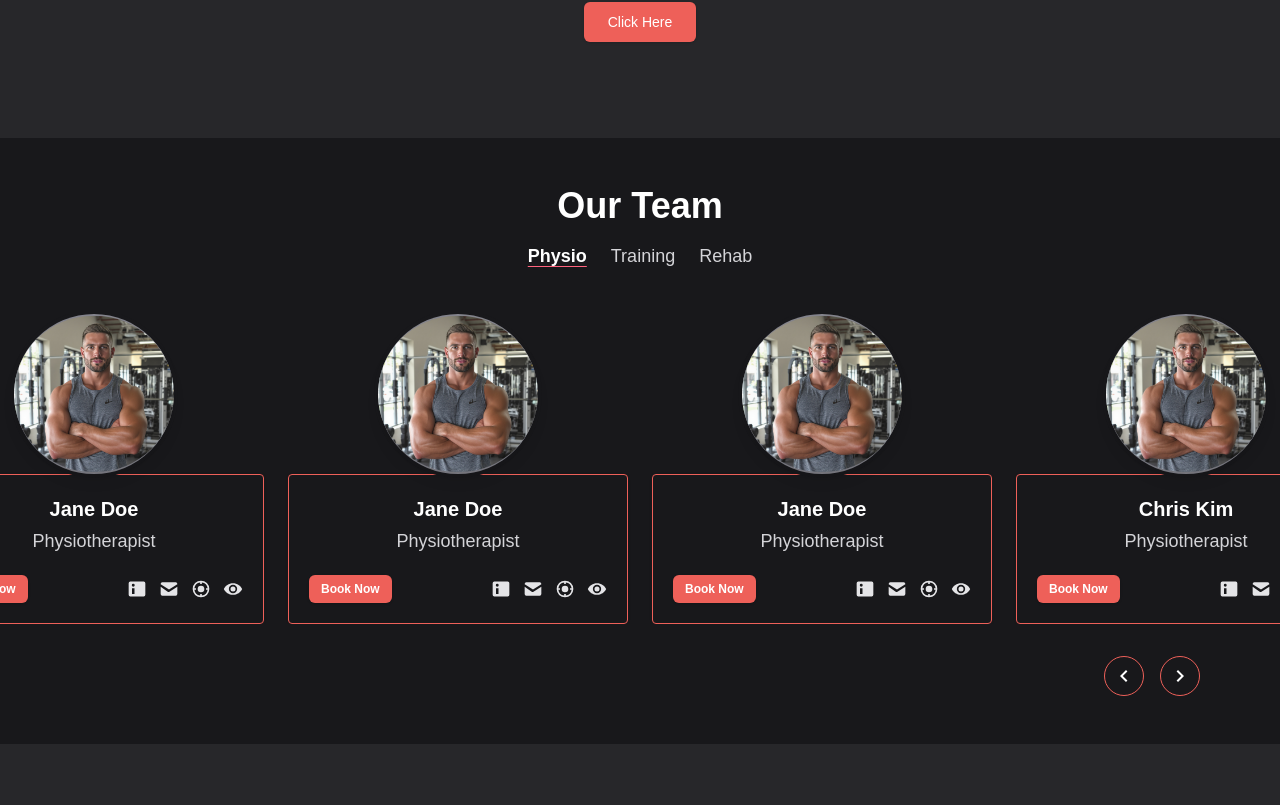
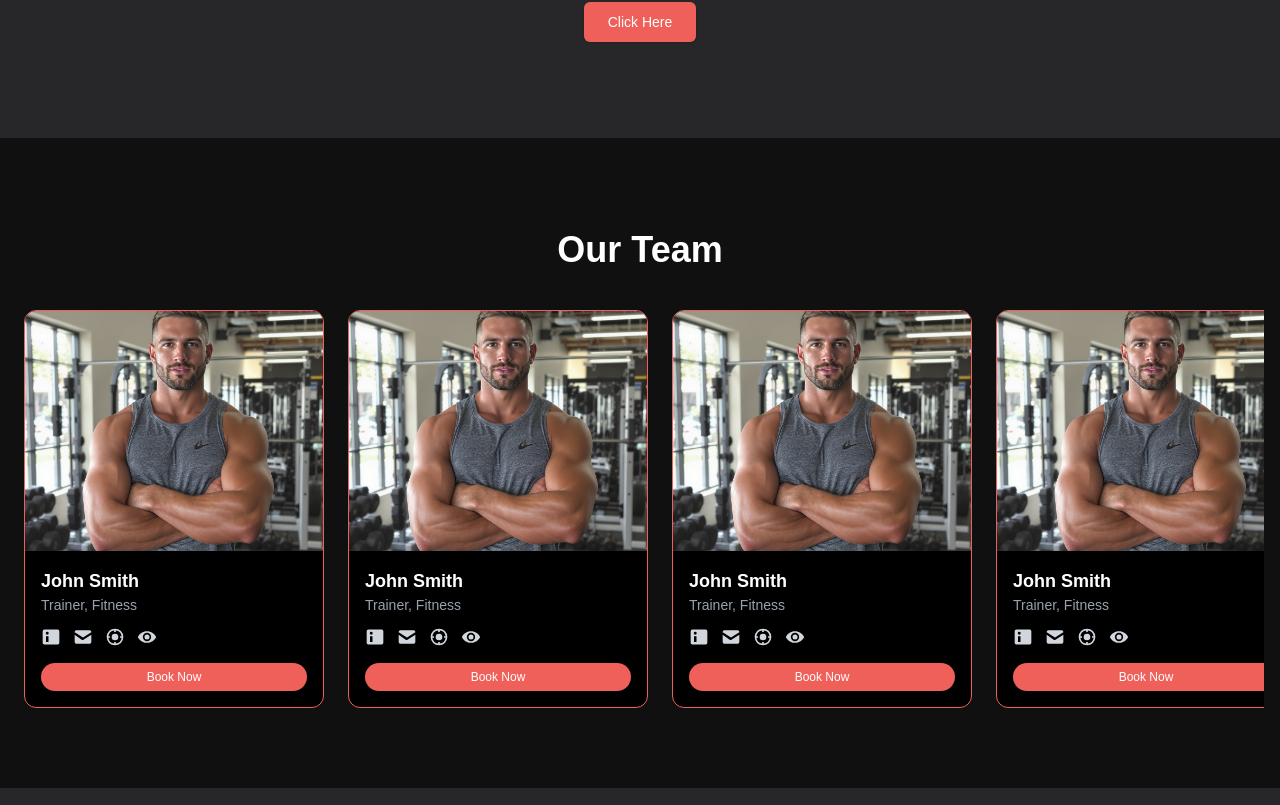
Before and after one commit to shishir95/depth-training-frontend, a Next.js app: page /home in a window 1280 px wide. Shown: the part 995-1800 px from the top of the page. Built offline with nearby package versions, Linux system fonts and the light colour scheme.

Commit message:
trainer card added

```diff
--- a/src/components/home/TeamSection.jsx
+++ b/src/components/home/TeamSection.jsx
@@ -1,287 +1,135 @@
-// components/TeamSection.jsx
 "use client";
 
-import { useEffect, useMemo, useRef, useState } from "react";
+import { useEffect, useState, useRef } from "react";
 
-// ---- demo data: replace with your CMS/DB data ----
 const TEAM = [
   {
     id: 1,
     name: "John Smith",
-    title: "Trainer,  Fitness",
-    tags: ["Training"],
-    li: "#",
-    mail: "mailto:john@example.com",
-    site: "#",
-    view: "/trainerdescription",
+    role: "Trainer, Fitness",
+    image: "/assets/image.png",
   },
   {
     id: 2,
-    name: "Jane Doe",
-    title: "Physiotherapist",
-    tags: ["Physio"],
-    li: "#",
-    mail: "mailto:jane@example.com",
-    site: "#",
-    view: "/trainerdescription",
+    name: "John Smith",
+    role: "Trainer, Fitness",
+    image: "/assets/image.png",
   },
   {
     id: 3,
-    name: "Jane Doe",
-    title: "Physiotherapist",
-    tags: ["Physio"],
-    li: "#",
-    mail: "mailto:jane@example.com",
-    site: "#",
-    view: "/trainerdescription",
+    name: "John Smith",
+    role: "Trainer, Fitness",
+    image: "/assets/image.png",
   },
   {
     id: 4,
-    name: "Jane Doe",
-    title: "Physiotherapist",
-    tags: ["Physio"],
-    li: "#",
-    mail: "mailto:jane@example.com",
-    site: "#",
-    view: "/trainerdescription",
+    name: "John Smith",
+    role: "Trainer, Fitness",
+    image: "/assets/image.png",
   },
   {
     id: 5,
-    name: "Alex Lee",
-    title: "Trainer,  Fitness",
-    tags: ["Training"],
-    li: "#",
-    mail: "mailto:alex@example.com",
-    site: "#",
-    view: "/trainerdescription",
-  },
-  {
-    id: 6,
-    name: "Sam Patel",
-    title: "Rehab Specialist",
-    tags: ["Rehab"],
-    li: "#",
-    mail: "mailto:sam@example.com",
-    site: "#",
-    view: "/trainerdescription",
-  },
-  {
-    id: 7,
-    name: "Chris Kim",
-    title: "Physiotherapist",
-    tags: ["Physio"],
-    li: "#",
-    mail: "mailto:chris@example.com",
-    site: "#",
-    view: "/trainerdescription",
-  },
-  {
-    id: 8,
-    name: "Morgan Yu",
-    title: "Rehab Specialist",
-    tags: ["Rehab"],
-    li: "#",
-    mail: "mailto:morgan@example.com",
-    site: "#",
-    view: "/trainerdescription",
+    name: "John Smith",
+    role: "Trainer, Fitness",
+    image: "/assets/image.png",
   },
 ];
 
-const TABS = ["Physio", "Training", "Rehab"];
-
-// simple inline icons (no extra deps)
+// inline icons
 const Icon = {
   li: (props) => (
-    <svg viewBox="0 0 24 24" fill="currentColor" aria-hidden="true" {...props}>
+    <svg viewBox="0 0 24 24" fill="currentColor" {...props}>
       <path d="M4 3a2 2 0 0 0-2 2v14a2 2 0 0 0 2 2h16a2 2 0 0 0 2-2V5a2 2 0 0 0-2-2H4zm3.5 6.25A1.75 1.75 0 1 1 9.25 7.5 1.75 1.75 0 0 1 7.5 9.25zM6 18v-7h3v7H6zm6 0v-4c0-1.105.895-2 2-2s2 .895 2 2v4h3v-4.5c0-2.485-2.015-4.5-4.5-4.5S10 11.015 10 13.5V18h2z" />
     </svg>
   ),
   mail: (props) => (
-    <svg viewBox="0 0 24 24" fill="currentColor" aria-hidden="true" {...props}>
+    <svg viewBox="0 0 24 24" fill="currentColor" {...props}>
       <path d="M2 6a2 2 0 0 1 2-2h16a2 2 0 0 1 2 2v.217l-10 6.25L2 6.217V6zm0 3.383V18a2 2 0 0 0 2 2h16a2 2 0 0 0 2-2V9.383l-9.445 5.9a2 2 0 0 1-2.11 0L2 9.383z" />
     </svg>
   ),
   site: (props) => (
-    <svg viewBox="0 0 24 24" fill="currentColor" aria-hidden="true" {...props}>
+    <svg viewBox="0 0 24 24" fill="currentColor" {...props}>
       <path d="M12 2a10 10 0 1 0 10 10A10.011 10.011 0 0 0 12 2Zm1 17.93V18h-2v1.93A8.012 8.012 0 0 1 4.07 13H6v-2H4.07A8.012 8.012 0 0 1 11 4.07V6h2V4.07A8.012 8.012 0 0 1 19.93 11H18v2h1.93A8.012 8.012 0 0 1 13 19.93ZM8 12a4 4 0 1 1 4 4 4 4 0 0 1-4-4Z" />
     </svg>
   ),
   eye: (props) => (
-    <svg viewBox="0 0 24 24" fill="currentColor" aria-hidden="true" {...props}>
+    <svg viewBox="0 0 24 24" fill="currentColor" {...props}>
       <path d="M12 5C7 5 2.73 8.11 1 12c1.73 3.89 6 7 11 7s9.27-3.11 11-7c-1.73-3.89-6-7-11-7Zm0 12a5 5 0 1 1 5-5 5.006 5.006 0 0 1-5 5Zm0-8a3 3 0 1 0 3 3 3 3 0 0 0-3-3Z" />
-    </svg>
-  ),
-  chevronLeft: (props) => (
-    <svg viewBox="0 0 24 24" fill="currentColor" aria-hidden="true" {...props}>
-      <path d="M15.41 7.41 14 6l-6 6 6 6 1.41-1.41L10.83 12z" />
-    </svg>
-  ),
-  chevronRight: (props) => (
-    <svg viewBox="0 0 24 24" fill="currentColor" aria-hidden="true" {...props}>
-      <path d="m8.59 16.59 1.41 1.41L16 12 10 6 8.59 7.41 13.17 12z" />
     </svg>
   ),
 };
 
-function TeamCard({ person }) {
-  return (
-    <div className="group relative overflow-visible min-w-[320px] sm:min-w-[300px] lg:min-w-[320px] xl:min-w-[340px] snap-start">
-      {/* avatar (floats above card, not clipped) */}
-      <div
-        className="absolute top-20 left-1/2 -translate-x-1/2 -translate-y-1/2
-                  z-20 h-40 w-40 rounded-full bg-zinc-400/80 ring-4 ring-zinc-900
-                  flex items-center justify-center pointer-events-none"
-      >
-        <img
-          src="/assets/image.png"
-          alt={person.name}
-          className=" rounded-full object-cover object-center shadow-lg"
-        />
-      </div>
+export default function TeamSection() {
+  const sliderRef = useRef(null);
+  const [offset, setOffset] = useState(0);
 
-      {/* card (pushed down so it doesn’t overlap the avatar) */}
-      <div className="mt-40 rounded border border-[var(--bg-primary)] bg-zinc-900 p-5 text-center shadow-sm">
-        <h3 className="text-xl font-semibold text-white">{person.name}</h3>
-        <p className="mt-1 text-lg text-zinc-300">{person.title}</p>
+  const CARD_WIDTH = 320; // width + gap
+  const SPEED = 2500; // 2.5 seconds
 
-        <div className="mt-5 flex items-center justify-between">
-          <a
-            href="#book"
-            className="rounded-md bg-[var(--bg-primary)] px-3 py-1.5 text-xs font-semibold text-white shadow hover:bg-rose-400 focus:outline-none focus-visible:ring-2 focus-visible:ring-rose-300"
-          >
-            Book Now
-          </a>
+  // Loop data to make infinite carousel
+  const looped = [...TEAM, ...TEAM];
 
-          <div className="flex items-center gap-3 text-zinc-200">
-            <a
-              href={person.li}
-              aria-label="LinkedIn"
-              className="hover:text-white"
-            >
-              <Icon.li className="h-5 w-5" />
-            </a>
-            <a
-              href={person.mail}
-              aria-label="Email"
-              className="hover:text-white"
-            >
-              <Icon.mail className="h-5 w-5" />
-            </a>
-            <a
-              href={person.site}
-              aria-label="Website"
-              className="hover:text-white"
-            >
-              <Icon.site className="h-5 w-5" />
-            </a>
-            <a
-              href={person.view}
-              aria-label="View profile"
-              className="hover:text-white"
-            >
-              <Icon.eye className="h-5 w-5" />
-            </a>
-          </div>
-        </div>
-      </div>
-    </div>
-  );
-}
+  useEffect(() => {
+    const interval = setInterval(() => {
+      setOffset((prev) => {
+        const newOffset = prev + CARD_WIDTH;
 
-export default function TeamSection() {
-  const [active, setActive] = useState("Physio");
-  const [isPaused, setIsPaused] = useState(false);
-  const scrollerRef = useRef(null);
+        // reset for infinite loop
+        if (newOffset >= CARD_WIDTH * TEAM.length) return 0;
 
-  const items = useMemo(
-    () => TEAM.filter((p) => p.tags.includes(active)),
-    [active]
-  );
+        return newOffset;
+      });
+    }, SPEED);
 
-  // autoplay: scroll to next snap every 3.5s
-  useEffect(() => {
-    if (!scrollerRef.current || isPaused) return;
-    const el = scrollerRef.current;
-    let timer = setInterval(() => {
-      const next = el.scrollLeft + el.clientWidth * 0.9; // advance ~1 card
-      const max = el.scrollWidth - el.clientWidth;
-      el.scrollTo({ left: next >= max ? 0 : next, behavior: "smooth" });
-    }, 3500);
-    return () => clearInterval(timer);
-  }, [items.length, isPaused]);
-
-  const go = (dir) => {
-    const el = scrollerRef.current;
-    if (!el) return;
-    const delta = el.clientWidth * 0.9 * (dir === "next" ? 1 : -1);
-    el.scrollBy({ left: delta, behavior: "smooth" });
-  };
+    return () => clearInterval(interval);
+  }, []);
 
   return (
-    <section className="w-screen bg-zinc-900 py-12 text-white">
-      <div className="px-0">
-        {/* Title */}
-        <div className="text-center">
-          <h2 className="text-3xl font-semibold sm:text-4xl">Our Team</h2>
-
-          {/* Tabs */}
-          <div className="mt-4 flex items-center justify-center gap-6 text-lg">
-            {TABS.map((t) => (
-              <button
-                key={t}
-                onClick={() => setActive(t)}
-                className={`pb-1 transition ${
-                  active === t
-                    ? "font-semibold text-white underline decoration-rose-400 underline-offset-4"
-                    : "text-zinc-300 hover:text-white"
-                }`}
-              >
-                {t}
-              </button>
-            ))}
-          </div>
+    <section className="w-full bg-[#101010] text-white py-20 px-4 overflow-hidden">
+      <div className="mx-auto max-w-7xl">
+        <div className="text-center mb-10">
+          <h2 className="mt-3 text-3xl md:text-4xl font-semibold">Our Team</h2>
         </div>
 
-        {/* Carousel */}
-        <div
-          className="relative mt-10"
-          onMouseEnter={() => setIsPaused(true)}
-          onMouseLeave={() => setIsPaused(false)}
-        >
+        <div className="overflow-hidden">
           <div
-            ref={scrollerRef}
-            className=" no-scrollbar flex flex-nowrap justify-center snap-x snap-mandatory gap-6 overflow-x-auto scroll-smooth px-2 [scrollbar-width:none] [-ms-overflow-style:none]"
+            ref={sliderRef}
+            className="flex gap-6 transition-transform duration-700 ease-out"
+            style={{
+              transform: `translateX(-${offset}px)`,
+              width: `${looped.length * CARD_WIDTH}px`,
+            }}
           >
-            {/* hide scrollbar in webkit */}
-            <style jsx>{`
-              div::-webkit-scrollbar {
-                display: none;
-              }
-            `}</style>
+            {looped.map((member, index) => (
+              <article
+                key={index}
+                className="bg-black border border-[var(--bg-primary)] rounded-xl overflow-hidden w-[300px] flex-shrink-0"
+              >
+                <div className="h-60 overflow-hidden">
+                  <img
+                    src={member.image}
+                    alt={member.name}
+                    className="h-full w-full object-cover"
+                  />
+                </div>
 
-            {items.map((p) => (
-              <TeamCard key={p.id} person={p} />
+                <div className="p-4 flex flex-col">
+                  <h3 className="text-lg font-semibold">{member.name}</h3>
+                  <p className="text-sm text-gray-400">{member.role}</p>
+
+                  <div className="mt-3 flex items-center gap-3 text-gray-300">
+                    <Icon.li className="h-5 w-5" />
+                    <Icon.mail className="h-5 w-5" />
+                    <Icon.site className="h-5 w-5" />
+                    <Icon.eye className="h-5 w-5" />
+                  </div>
+
+                  <button className="mt-4 rounded-full bg-[var(--bg-primary)] px-4 py-1.5 text-xs font-medium hover:bg-rose-600 transition-colors">
+                    Book Now
+                  </button>
+                </div>
+              </article>
             ))}
-          </div>
-
-          {/* Controls */}
-          <div className="flex justify-end mt-8 pr-20">
-            <div className="flex gap-4">
-              <button
-                aria-label="Previous"
-                onClick={() => go("prev")}
-                className="pointer-events-auto inline-flex h-10 w-10 items-center justify-center rounded-full border border-[var(--bg-primary)] bg-zinc-900 text-white hover:bg-zinc-800"
-              >
-                <Icon.chevronLeft className="h-6 w-6" />
-              </button>
-              <button
-                aria-label="Next"
-                onClick={() => go("next")}
-                className="pointer-events-auto inline-flex h-10 w-10 items-center justify-center rounded-full border border-[var(--bg-primary)] bg-zinc-900 text-white hover:bg-zinc-800"
-              >
-                <Icon.chevronRight className="h-6 w-6" />
-              </button>
-            </div>
           </div>
         </div>
       </div>
```
Also changed, not shown: src/components/common/Hero.jsx (+17 -9 lines).
